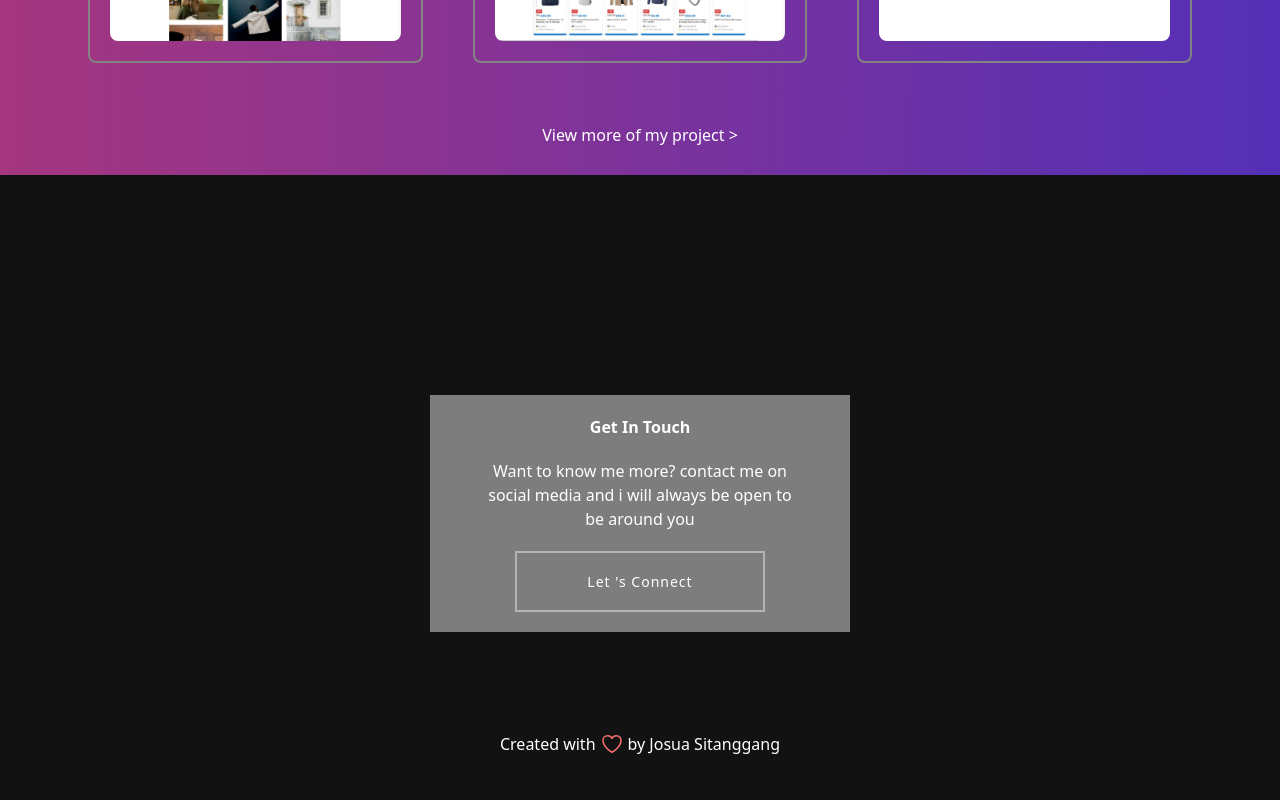
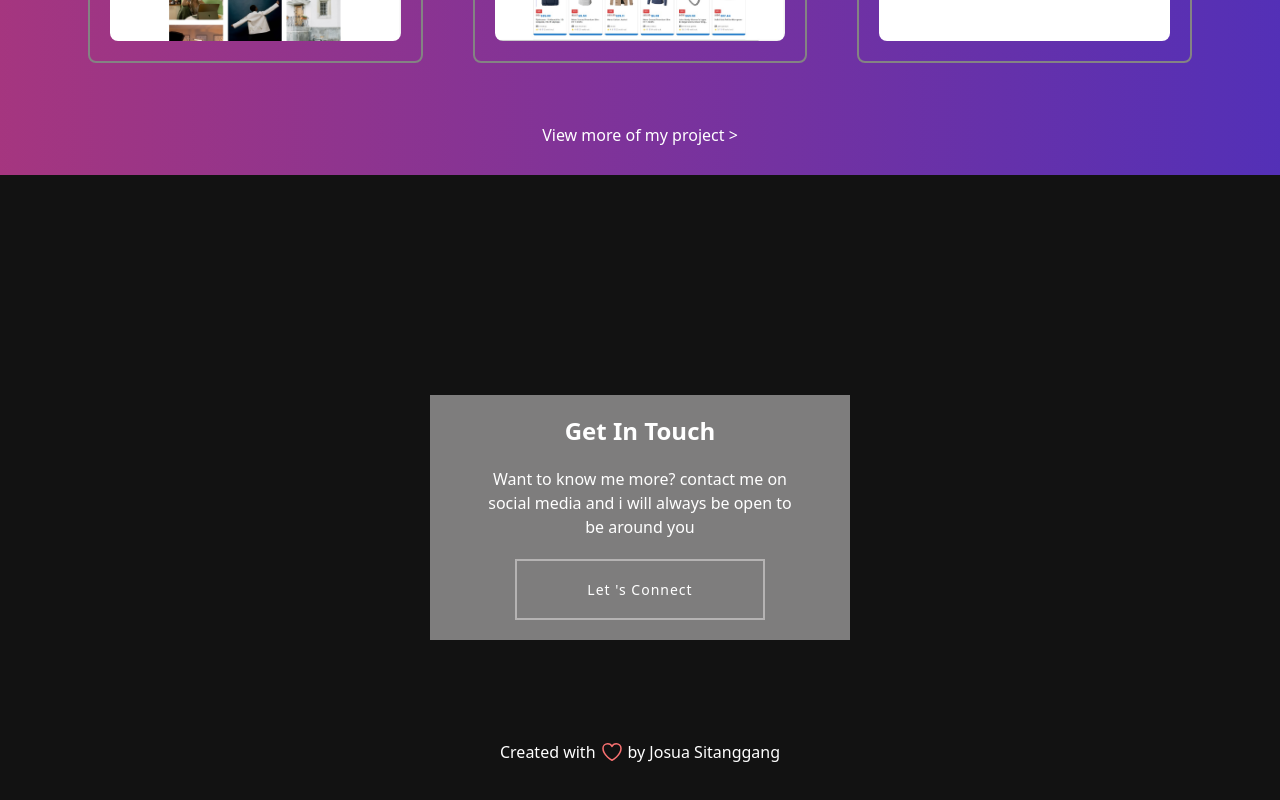
Before and after one commit to josua-stng/portfolio-website, a React (Create React App) app: page / in a window 1280 px wide. Shown: the part 1941-2741 px from the top of the page. Built offline with nearby package versions, Linux system fonts and the light colour scheme.

Commit message:
fix styling getInTouch

```diff
--- a/src/components/GetInTouch.jsx
+++ b/src/components/GetInTouch.jsx
@@ -2,8 +2,8 @@ import React from "react";
 
 const GetInTouch = () => {
   return (
-    <div className="get_touch text-center mb-[100px]  w-[420px] p-5 mx-auto">
-      <h2 className="mb-5 font-bold">Get In Touch</h2>
+    <div className="get_touch text-center mb-[100px]  w-[420px] p-5  m-auto">
+      <h2 className="mb-5 font-bold text-2xl">Get In Touch</h2>
       <p className="w-[320px] mx-auto mb-5">
         Want to know me more? contact me on social media and i will always be
         open to be around you
```
